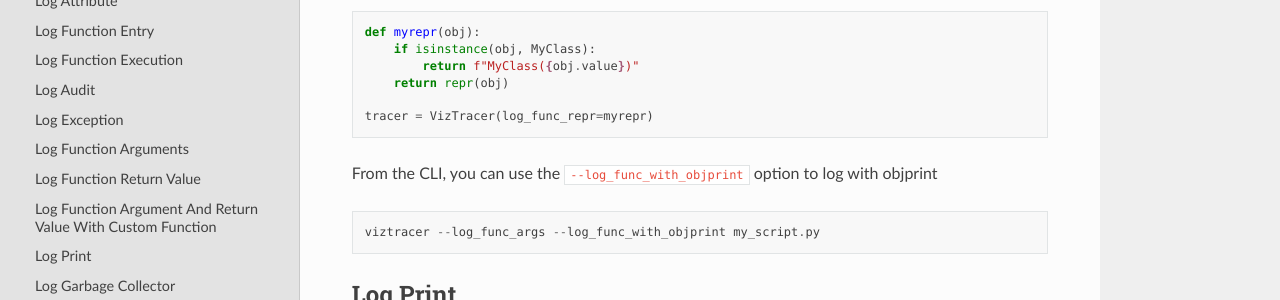
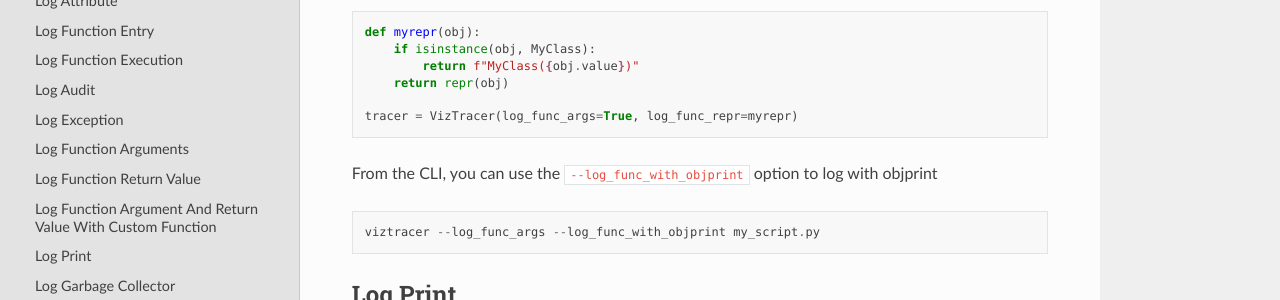
Before and after one commit to gaogaotiantian/viztracer, a Sphinx documentation site: the page built from docs/source/extra_log.rst, in a window 1280 px wide and 900 px high, scrolled down 3238 px. Shown: the part 151-451 px from the top of the window. Built offline with Sphinx 7.4.7 and the Read the Docs theme 3.1.0, drawn with Linux system fonts in a browser that asks for light colours.

```diff
--- a/docs/source/extra_log.rst
+++ b/docs/source/extra_log.rst
@@ -152,7 +152,7 @@ You can log every function's arguments and return value with a custom function.
             return f"MyClass({obj.value})"
         return repr(obj)
 
-    tracer = VizTracer(log_func_repr=myrepr)
+    tracer = VizTracer(log_func_args=True, log_func_repr=myrepr)
 
 From the CLI, you can use the ``--log_func_with_objprint`` option to log with objprint
 
```
Also changed, not shown: 1 other file.
